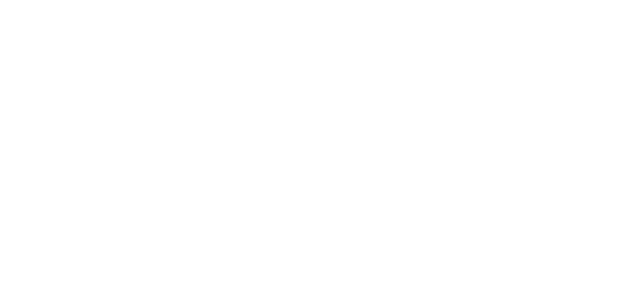
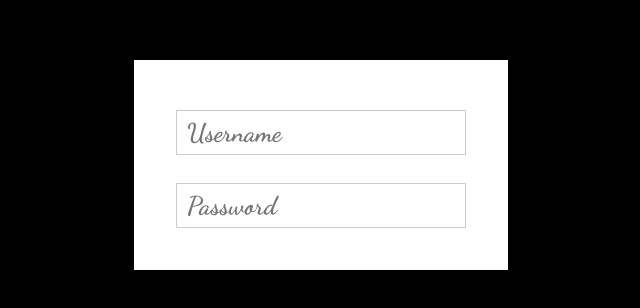
Before and after one commit to shruti-14/Clientele, a React (Create React App) app: page /login in a window 1280 px wide. Shown: the part 340-648 px from the top of the page, without its empty margins (506-1146 px from the left). Built offline with nearby package versions, Linux system fonts and the light colour scheme.

Commit message:
Login component basic template ready

```diff
--- a/src/App.js
+++ b/src/App.js
@@ -3,13 +3,13 @@
 import './App.css';
 import WhoAreYou from './components/Who-are-you/Who-are-you';
 import ShopLayout from './hoc/ShopLayout/ShopLayout';
-
+import Login from '../src/cointainer/Login/Login';
 
 const App = () => (
-  // <WhoAreYou className="comp"/>
   <Switch className="comp">
     <Route path="/" exact component={WhoAreYou} />
     <Route path="/shop" component={ShopLayout} />
+    <Route path="/login" component={Login} />
   </Switch>
 );
 
--- /dev/null
+++ b/src/cointainer/Login/Login.js
@@ -0,0 +1,74 @@
+import React, { Component } from 'react';
+import classes from './Login.module.css';
+import Input from '../../commons/UI/Input/Input';
+
+class Login extends Component {
+    state = {
+        loginForm: {
+            userName: {
+                elementType: 'input',
+                elementConfig: {
+                    type: 'text',
+                    placeholder: 'Username'
+                },
+                value: '',
+                validation: {
+                    required: true
+                },
+                valid: false,
+                touched: false
+
+            },
+            password: {
+                elementType: 'input',
+                elementConfig: {
+                    type: 'password',
+                    placeholder: 'Password'
+                },
+                value: '',
+                validation: {
+                    required: true
+                },
+                valid: false,
+                touched: false
+            }
+        },
+        formIsValid: false,
+        loading: false
+    }
+    inputChangedHandler = (event, inputIdentifier) => {
+        console.log('Hi');
+    }
+    render() {
+        const formElementsArray = [];
+        for (let key in this.state.loginForm) {
+            formElementsArray.push({
+                id: key,
+                config: this.state.loginForm[key]
+            });
+        }
+        let form = (
+            <form>
+                {formElementsArray.map(formElement => (
+                    <Input
+                        key={formElement.id}
+                        elementType={formElement.config.elementType}
+                        elementConfig={formElement.config.elementConfig}
+                        value={formElement.config.value}
+                        invalid={!formElement.config.valid}
+                        shouldValidate={formElement.config.validation}
+                        touched={formElement.config.touched}
+                        changed={(event) => this.inputChangedHandler(event, formElement.id)}
+                    />
+                ))}
+                {/* <button to="/" className={classes.loginButton}>Login</button> */}
+            </form>
+        )
+        return <div className={classes.LoginContainer}>
+            <div className={classes.LoginContent}>
+                {form}
+            </div>
+        </div>
+    }
+}
+export default Login;
--- /dev/null
+++ b/src/cointainer/Login/Login.module.css
@@ -0,0 +1,13 @@
+.LoginContainer {
+    height: 100%;
+    width: 100%;
+    background-color:black;
+}
+.LoginContent {
+    margin: auto;
+    top: 50%;
+    left: 50%;
+    position: absolute;
+    background-color: white;
+    padding: 32px;
+}
--- /dev/null
+++ b/src/commons/UI/Input/Input.js
@@ -0,0 +1,33 @@
+import React from 'react';
+import classes from './Input.module.css';
+
+const Input = (props) => {
+    let inputElement = null;
+    const inputClasses = [classes.InputElement];
+
+    if (props.invalid && props.shouldValidate && props.touched) {
+        inputClasses.push(classes.Invalid);
+    }
+    switch (props.elementType) {
+        case ('input'):
+            inputElement = <input
+                className={inputClasses.join(' ')}
+                {...props.elementConfig}
+                value={props.value}
+                onChange={props.changed}
+            />
+        default:
+            inputElement = <input
+                className={inputClasses.join(' ')}
+                {...props.elementConfig}
+                value={props.value}
+                onChange={props.changed} />;
+    }
+    return (
+        <div className={classes.Input}>
+            <label className={classes.Label}>{props.label}</label>
+            {inputElement}
+        </div>
+    );
+}
+export default Input;
--- /dev/null
+++ b/src/commons/UI/Input/Input.module.css
@@ -0,0 +1,32 @@
+.Input {
+    width: 100%;
+    padding: 10px;
+    box-sizing: border-box;
+}
+
+.Label {
+    font-weight: bold;
+    display: block;
+    margin-bottom: 8px;
+}
+
+.InputElement {
+    outline: none;
+    border: 1px solid #ccc;
+    background-color: white;
+    font: inherit;
+    padding: 6px 10px;
+    display: block;
+    width: 100%;
+    box-sizing: border-box;
+}
+
+.InputElement:focus {
+    outline: none;
+    background-color: #ccc;
+}
+
+.Invalid {
+    border: 1px solid red;
+    background-color: #FDA49A;
+}
```
Also changed, not shown: src/commons/UI/Modal/Modal.js (deleted, +0 -21 lines), src/commons/UI/Modal/Modal.module.css (deleted, +0 -11 lines), src/login/login-template.js (deleted, +0 -132 lines), src/login/login.component.js (deleted, +0 -7 lines).
